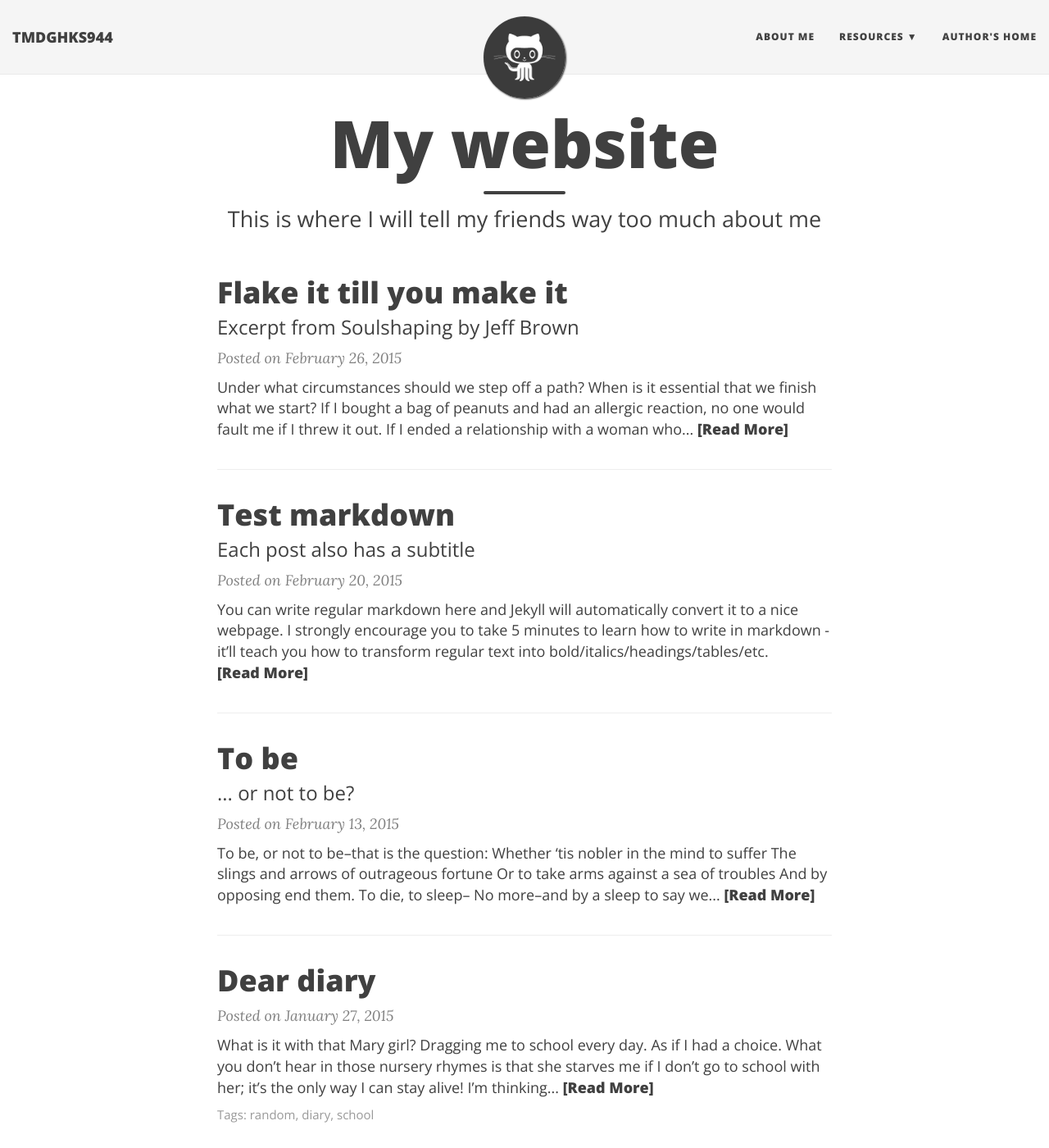
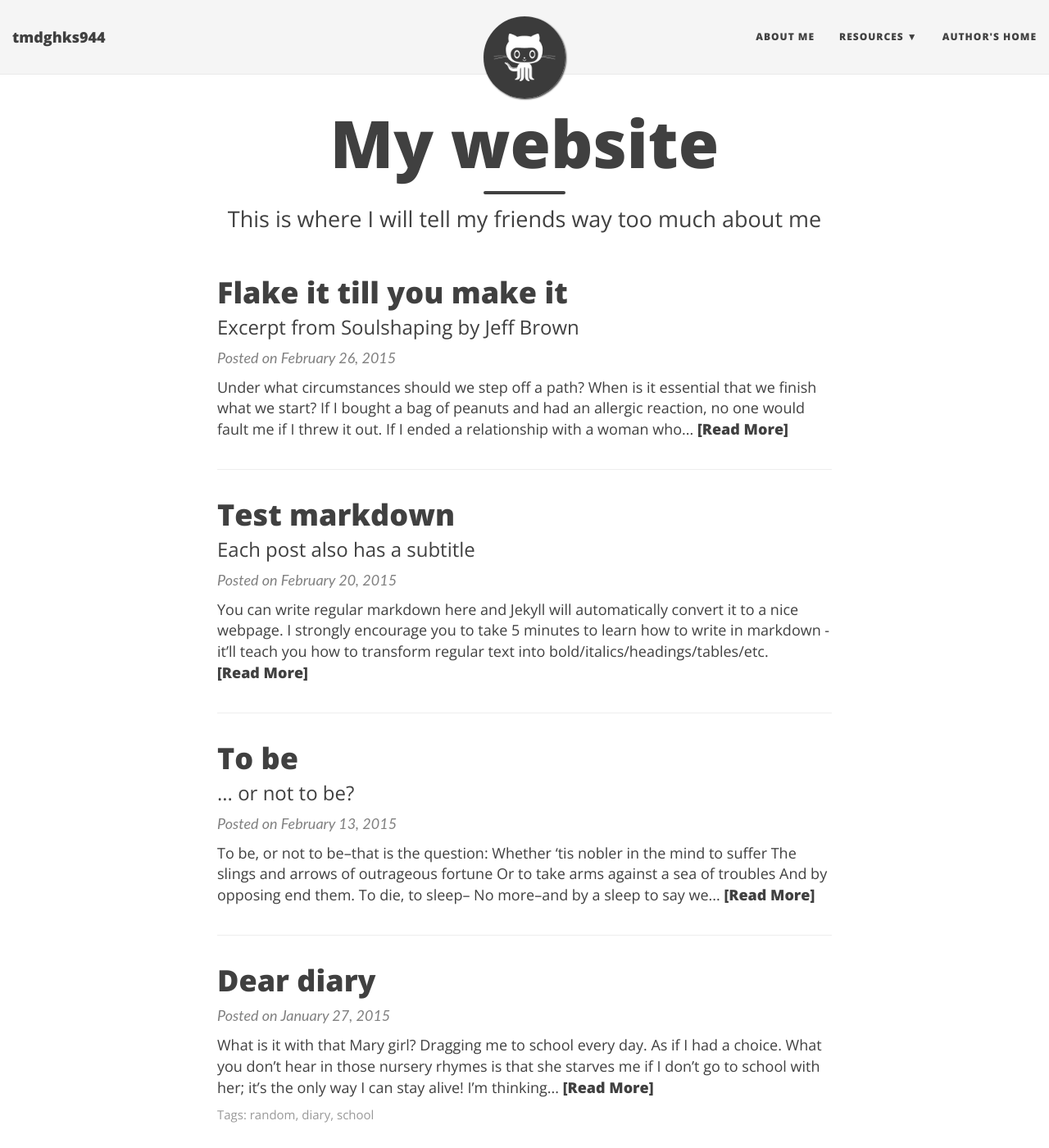
Before and after one commit to tmdghks944/tmdghks944.github.io, a Jekyll site: the page built from index.html, in a window 1280 px wide and 1400 px high. Shown: the whole window at 82% size. Built offline with Jekyll 4.4.1, drawn with Linux system fonts in a browser that asks for light colours; nearby versions of some CDN libraries; the list of posts is cut into pages by our own code; some of the changed lines change nothing that is shown.

Commit message:
17.02.09(3)

```diff
--- a/_config.yml
+++ b/_config.yml
@@ -14,10 +14,10 @@
 # Of course don't forget to change the username and projectname to YOUR username and project
 
 # Name of website
-title: TMDGHKS944
+title: tmdghks944
 
 # Short description of your site
-description: TMDGHKS944's BLOG
+description: BLOG
 
 # --- Navigation bar options --- #
 
--- a/css/main.css
+++ b/css/main.css
@@ -3,7 +3,7 @@
 /* --- General --- */
 
 body {
-  font-family: 'Lora', 'Times New Roman', serif;
+  font-family: 'Lato', sans-serif;
   font-size: 18px;
   color: #404040;
   position: relative;
```
